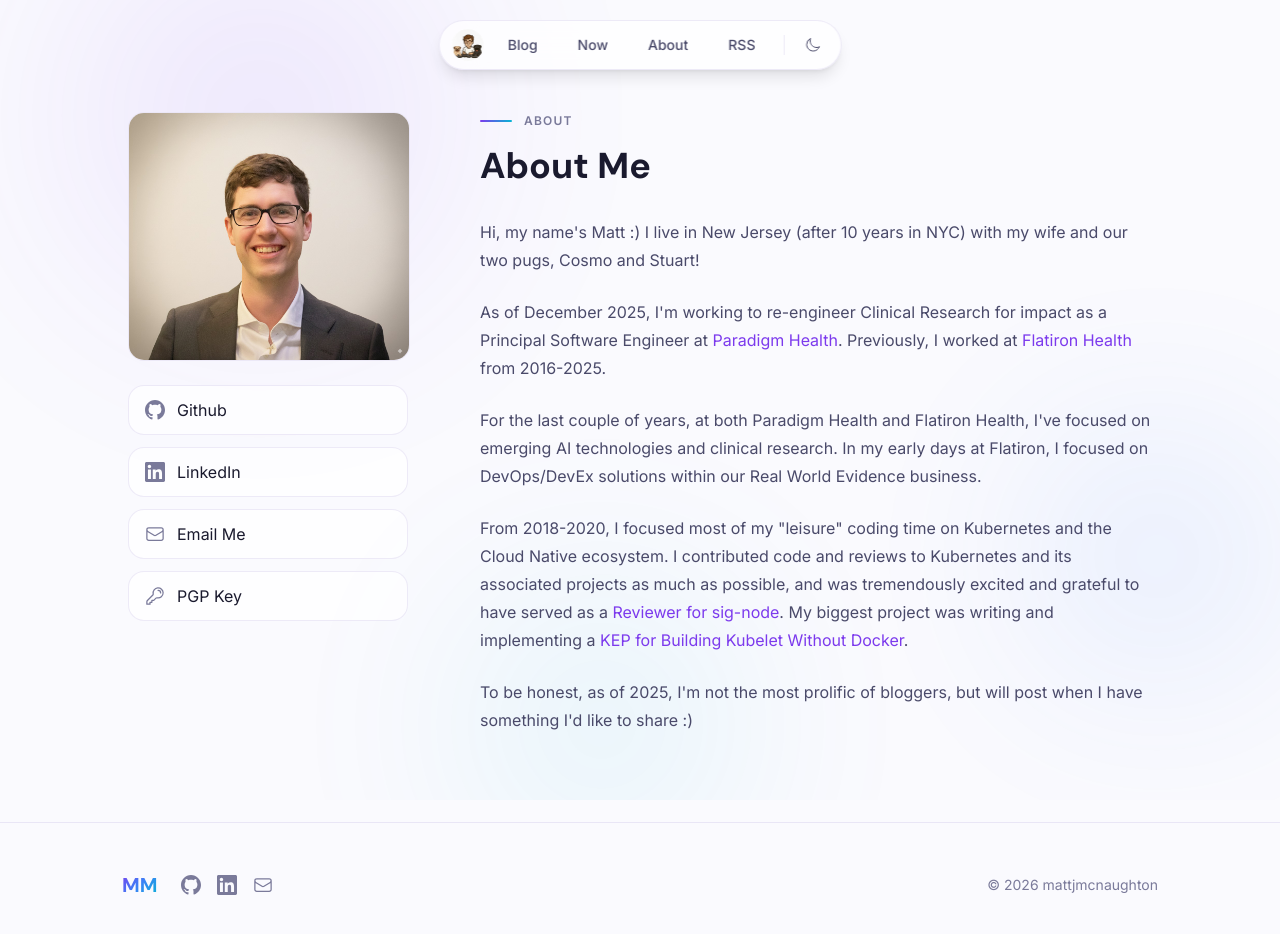
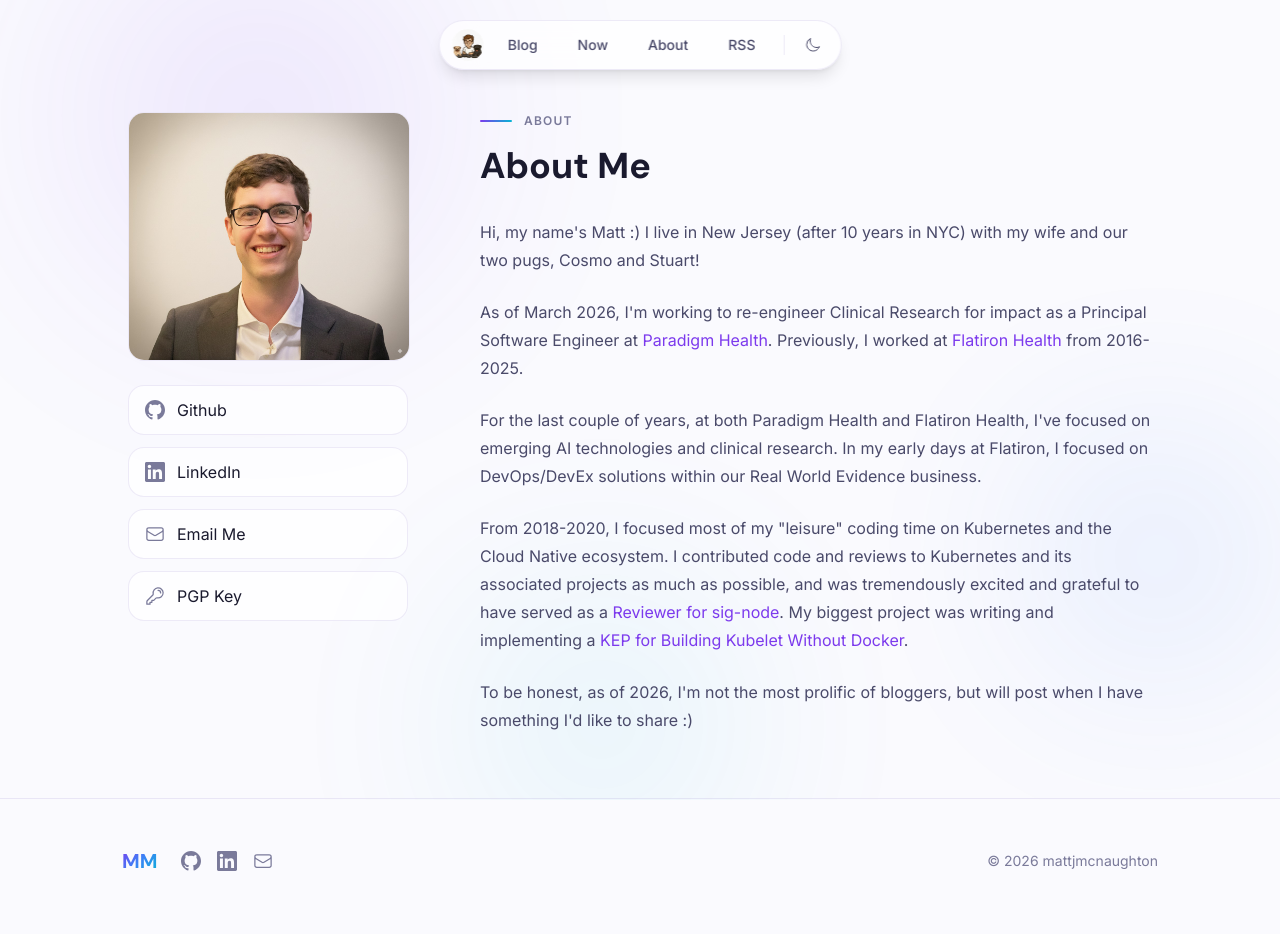
Before and after one commit to mattjmcnaughton/blog-v2, a Next.js app: page /about in a window 1280 px wide. Shown: the top 934 px of the page. Built offline with nearby package versions, Linux system fonts and the light colour scheme.

Commit message:
chore: update to 2026-03
Fix the places where it still listed the current time as 2025.

```diff
--- a/content/about.md
+++ b/content/about.md
@@ -5,12 +5,10 @@ description: "Learn more about Matt McNaughton"
 
 Hi, my name's Matt :) I live in New Jersey (after 10 years in NYC) with my wife and our two pugs, Cosmo and Stuart!
 
-As of December 2025, I'm working to re-engineer Clinical Research for impact as a Principal Software Engineer at [Paradigm Health](https://www.paradigmhealth.io/). Previously, I worked at [Flatiron Health](https://flatiron.com/) from 2016-2025.
+As of March 2026, I'm working to re-engineer Clinical Research for impact as a Principal Software Engineer at [Paradigm Health](https://www.paradigmhealth.io/). Previously, I worked at [Flatiron Health](https://flatiron.com/) from 2016-2025.
 
 For the last couple of years, at both Paradigm Health and Flatiron Health, I've focused on emerging AI technologies and clinical research. In my early days at Flatiron, I focused on DevOps/DevEx solutions within our Real World Evidence business.
 
 From 2018-2020, I focused most of my "leisure" coding time on Kubernetes and the Cloud Native ecosystem. I contributed code and reviews to Kubernetes and its associated projects as much as possible, and was tremendously excited and grateful to have served as a [Reviewer for sig-node](https://github.com/kubernetes/kubernetes/blob/master/pkg/kubelet/OWNERS). My biggest project was writing and implementing a [KEP for Building Kubelet Without Docker](https://github.com/kubernetes/enhancements/issues/560).
 
-To be honest, as of 2025, I'm not the most prolific of bloggers, but will post when I have something I'd like to share :)
-
-You can find me on [GitHub](https://github.com/mattjmcnaughton), [LinkedIn](https://linkedin.com/in/mattjmcnaughton), or reach me through [email](mailto:me@mattjmcnaughton.com). You can find my [GPG public key here](/artifacts/gpg/mattjmcnaughton.pub.asc) and I'm happy to share a copy of my resume upon request. Just drop me an email!
+To be honest, as of 2026, I'm not the most prolific of bloggers, but will post when I have something I'd like to share :)
--- a/src/app/about/page.tsx
+++ b/src/app/about/page.tsx
@@ -97,7 +97,7 @@ export default async function AboutPage() {
               About Me
             </h1>
             <div
-              className="prose prose-lg max-w-none [&>p:last-child]:hidden"
+              className="prose prose-lg max-w-none"
               dangerouslySetInnerHTML={{ __html: content }}
             />
           </div>
```
